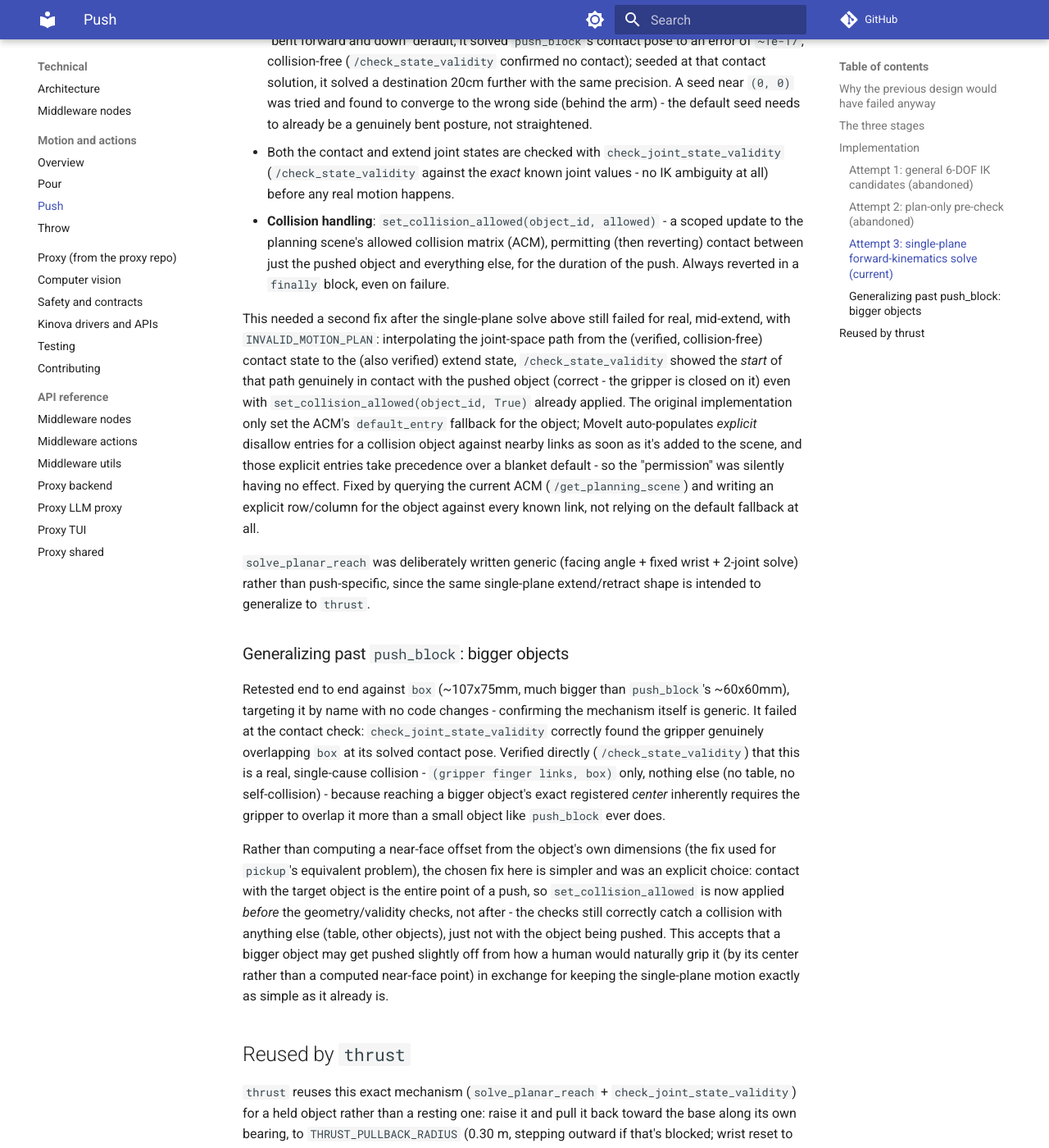
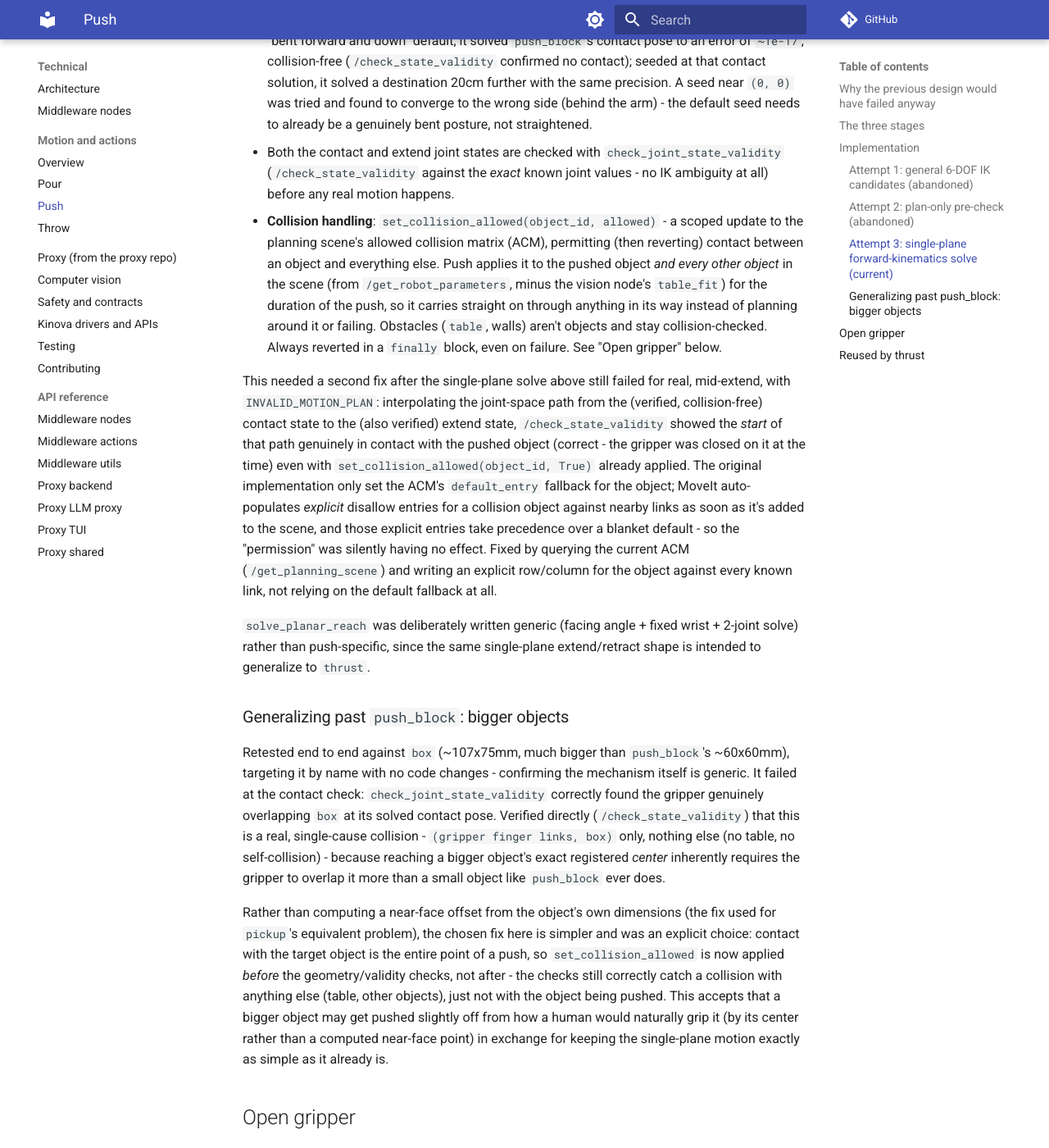
Before and after one commit to Jeremy-Allan/ROS2-middleware, an MkDocs documentation site: the page built from docs/technical/motion-and-actions/push.md, in a window 1280 px wide and 1400 px high, scrolled down 2721 px. Shown: the whole window at 82% size. Built offline with MkDocs 1.6.1 and Material for MkDocs 9.7.7, drawn with Linux system fonts in a browser that asks for light colours; comment, search, counter and statistics services are not loaded; some of the changed text lies outside the part shown.

Commit message:
push: keep the gripper open and push through any object in the way
- The gripper opens before the approach and never closes; the target is
  still attached at contact (planning scene only) so it moves with the
  gripper in RViz. close_position is no longer used.
- Collision checking is switched off for the target and every other
  object (from /get_robot_parameters, minus the vision node's
  table_fit) for the whole push, and restored afterwards even on
  failure, so the arm carries straight on through anything in its way.
  Obstacles (table, walls) are still checked.
- New ArmActions.get_object_names() (/get_robot_parameters).

Co-Authored-By: Claude Opus 5.5 <noreply@anthropic.com>

```diff
--- a/docs/technical/motion-and-actions/push.md
+++ b/docs/technical/motion-and-actions/push.md
@@ -119,16 +119,21 @@ search:
   motion happens.
 - **Collision handling**: `set_collision_allowed(object_id, allowed)` - a
   scoped update to the planning scene's allowed collision matrix (ACM),
-  permitting (then reverting) contact between just the pushed object and
-  everything else, for the duration of the push. Always reverted in a
-  `finally` block, even on failure.
+  permitting (then reverting) contact between an object and everything
+  else. Push applies it to the pushed object *and every other object* in
+  the scene (from `/get_robot_parameters`, minus the vision node's
+  `table_fit`) for the duration of the push, so it carries straight on
+  through anything in its way instead of planning around it or failing.
+  Obstacles (`table`, walls) aren't objects and stay collision-checked.
+  Always reverted in a `finally` block, even on failure. See
+  "Open gripper" below.
 
   This needed a second fix after the single-plane solve above still
   failed for real, mid-extend, with `INVALID_MOTION_PLAN`: interpolating
   the joint-space path from the (verified, collision-free) contact state
   to the (also verified) extend state, `/check_state_validity` showed
   the *start* of that path genuinely in contact with the pushed object
-  (correct - the gripper is closed on it) even with
+  (correct - the gripper was closed on it at the time) even with
   `set_collision_allowed(object_id, True)` already applied. The original
   implementation only set the ACM's `default_entry` fallback for the
   object; MoveIt auto-populates *explicit* disallow entries for a
@@ -168,6 +173,22 @@ naturally grip it (by its center rather than a computed near-face point)
 in exchange for keeping the single-plane motion exactly as simple as
 it already is.
 
+## Open gripper
+
+Push used to close the gripper to `close_position` (default 0.75) at the
+contact pose, to act as a flat pushing surface. It now stays open for the
+whole push: opened once before the approach and never closed. The pushed
+object is still attached at contact, but only in the planning scene, so
+it moves with the gripper in RViz; nothing physically grips it.
+`close_position` is no longer used.
+
+At the same time, push stopped avoiding other objects: every object in
+the scene is exempt from collision checking for the whole push (see
+Collision handling above), so the arm pushes straight through anything
+in its way. On the real arm those objects get knocked; in the planning
+scene they stay where they were, since there's no physics - only the
+target's pose is updated.
+
 ## Reused by `thrust`
 
 `thrust` reuses this exact mechanism (`solve_planar_reach` +
```
Also changed, not shown: docs/installation/configuration.md (+1 -1 lines), 3 other files.
